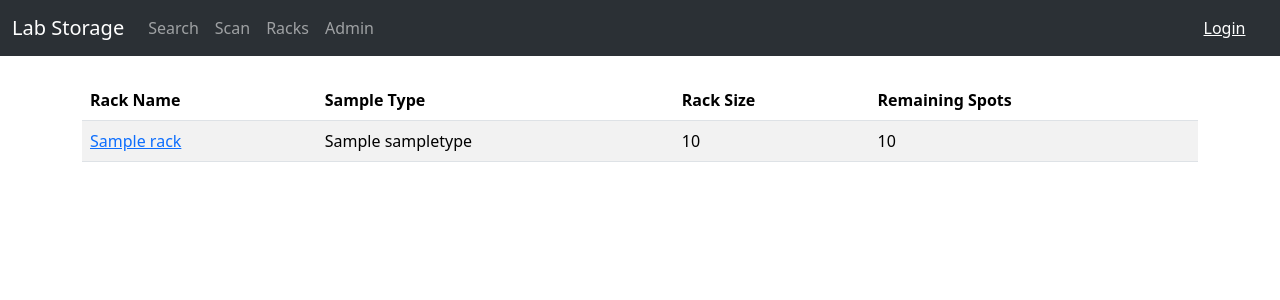
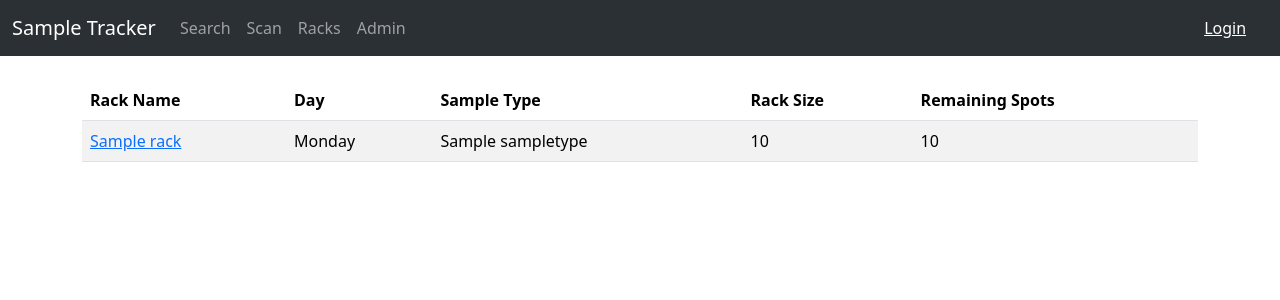
Before and after one commit to sahbakb/specimen_tracker, a Django app: page /racks_list/ in a window 1280 px wide. Shown: the top 300 px of the page. Run offline with Django 4.2, Linux system fonts and the light colour scheme; tables that the repository leaves empty hold one stand-in row (values such as "Sample post").

Commit message:
added days to rack models, bugs fixed

```diff
--- a/scanner/models.py
+++ b/scanner/models.py
@@ -12,16 +12,28 @@ class SampleType(models.Model):
 
 
 class Rack(models.Model):
+    DAY_CHOICES = [
+        ('Monday', 'Monday'),
+        ('Tuesday', 'Tuesday'),
+        ('Wedesday', 'Wednesday'),
+        ('Thursday', 'Thursday'),
+        ('Friday', 'Friday'),
+        ('Saturday', 'Saturday'),
+        ('Sunday', 'Sunday')
+    ]
 
-    name = models.CharField(max_length=50, unique=True,
+    name = models.CharField(max_length=50,
                             null=False, blank=False)
+    day = models.CharField(max_length=10, blank=False,
+                           null=False, choices=DAY_CHOICES, default='Monday')
     sample_type = models.ForeignKey(SampleType, on_delete=models.CASCADE)
     rack_size = models.IntegerField(default=72, null=False, blank=False)
     next_available_position = models.IntegerField(default=1)
+
     full = models.BooleanField(default=False)
 
     def __str__(self):
-        return f"{self.name}"
+        return f"{self.day},{self.sample_type},{self.name}"
 
     def get_available_spots(self):
         return self.rack_size - self.next_available_position + 1
--- a/scanner/templates/base.html
+++ b/scanner/templates/base.html
@@ -3,14 +3,14 @@
   <head>
     <meta charset="utf-8">
     <meta name="viewport" content="width=device-width, initial-scale=1">
-    <title>Lab Storage</title>
+    <title>Sample Tracker</title>
     <link href="https://cdn.jsdelivr.net/npm/bootstrap@5.3.0-alpha1/dist/css/bootstrap.min.css" rel="stylesheet" integrity="sha384-GLhlTQ8iRABdZLl6O3oVMWSktQOp6b7In1Zl3/Jr59b6EGGoI1aFkw7cmDA6j6gD" crossorigin="anonymous">
   </head>
   <body>
 
     <nav class="navbar navbar-expand-lg bg-body-tertiary bg-dark "data-bs-theme="dark">
       <div class="container-fluid">
-        <a class="navbar-brand" href="#">Lab Storage</a>
+        <a class="navbar-brand" href="#">Sample Tracker</a>
         <button class="navbar-toggler" type="button" data-bs-toggle="collapse" data-bs-target="#navbarText" aria-controls="navbarText" aria-expanded="false" aria-label="Toggle navigation">
           <span class="navbar-toggler-icon"></span>
         </button>
--- a/scanner/templates/rack_detail.html
+++ b/scanner/templates/rack_detail.html
@@ -10,7 +10,7 @@
     <h5>available_spots: {{rack.get_available_spots}} </h5>
 
     {% if rack.full %}
-    <button type="submit" class="btn btn-danger">Empty Rack</button>
+    <a type="submit" href="{% url 'empty_rack' pk=rack.pk %}" class="btn btn-danger">Empty Rack</a>
     {% elif rack.get_available_spots == rack.rack_size %}
     <a type="submit" href="{% url 'scan' pk=rack.pk %}" class="btn btn-primary">Scan</a>
     {% else %}
--- a/scanner/templates/rack_list.html
+++ b/scanner/templates/rack_list.html
@@ -6,6 +6,7 @@
 <table class="table table-striped">
     <thead>
         <th>Rack Name </th>
+        <th>Day</th>
         <th>Sample Type</th>
         <th>Rack Size</th>
         <th>Remaining Spots</th>
@@ -14,6 +15,7 @@
         {% for rack in racks %}
         <tr>
             <td><a href="{% url 'rack_detail' pk=rack.pk %}">{{rack.name}}</a></td>
+            <td>{{rack.day}}</td>
             <td>{{rack.sample_type}}</td>
             <td>{{rack.rack_size}}</td>
             <td>{{rack.get_available_spots}}</td>
--- a/scanner/templates/rack_select.html
+++ b/scanner/templates/rack_select.html
@@ -7,6 +7,7 @@
 <table class="table table-striped">
     <thead>
         <th>Rack Name </th>
+        <th>Day</th>
         <th>Sample Type</th>
         <th>Rack Size</th>
         <th>Remaining Spots</th>
@@ -15,6 +16,7 @@
         {% for rack in racks %}
             <tr>
                 <td><a href="{% url 'scan' pk=rack.pk %}">{{rack.name}}</a></td>
+                <td>{{rack.day}}</td>
                 <td>{{rack.sample_type}}</td>
                 <td>{{rack.rack_size}}</td>
                 <td>{{rack.get_available_spots}}</td>
--- a/scanner/templates/scan.html
+++ b/scanner/templates/scan.html
@@ -4,7 +4,7 @@
 
 
 
-    <h3>{{rack.name}},{{rack.sample_type}}</h3>
+    <h3> {{rack.day}},{{rack.sample_type}},{{rack.name}}</h3>
     <br>
 
     <form method="POST">
@@ -35,7 +35,6 @@
 
 
 
-
     </form>
 </div>
 
--- a/scanner/views.py
+++ b/scanner/views.py
@@ -20,7 +20,7 @@ def scan(request, pk):
 
     if request.method == 'POST':
         req = request.POST
-
+        print(req)
         for i in available_spots:
             if req[str(i)] != '':
                 s = Sample()
@@ -28,11 +28,12 @@ def scan(request, pk):
 
                 s.location = i
                 s.rack = rack
-                rack.next_available_position = rack.next_available_position + 1
+                rack.next_available_position = i + 1
                 if rack.next_available_position > rack.rack_size:
                     rack.full = True
-                elif req["close"] == 'on':
+                elif 'close' in req:
                     rack.full = True
+
                 s.save()
                 rack.save()
 
@@ -70,6 +71,7 @@ def empty_rack(request, pk):
     if request.method == "POST":
         samples.delete()
         rack.next_available_position = 1
+        rack.full = False
         rack.save()
         return redirect('racks_list')
     else:
```
Also changed, not shown: scanner/migrations/0008_rack_day.py (added), scanner/migrations/0009_alter_rack_day_alter_rack_name.py (added).
